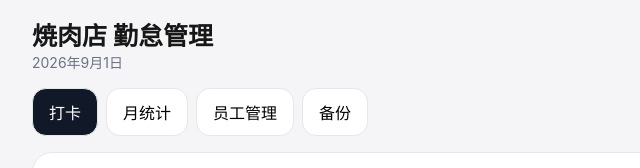
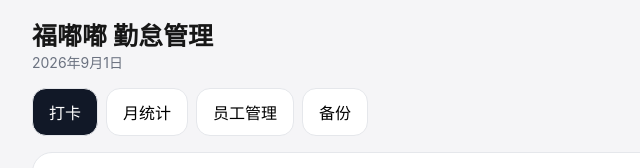
Before and after one commit to xyejunjie/Kintai, a plain HTML site: page index.html in a window 1280 px wide. Shown: the top 168 px of the page, 134-774 px from the left. Drawn offline with Linux system fonts and the light colour scheme.

Commit message:
Update header title from '焼肉店' to '福嘟嘟'

```diff
--- a/index.html
+++ b/index.html
@@ -28,7 +28,7 @@ table{width:100%;border-collapse:collapse;min-width:680px}th,td{text-align:left;
 <body>
 <div class="wrap">
   <div class="top">
-    <div><h1>焼肉店 勤怠管理</h1><div id="date" class="date"></div></div>
+    <div><h1>福嘟嘟 勤怠管理</h1><div id="date" class="date"></div></div>
     <div id="clock" class="clock"></div>
   </div>
 
```
